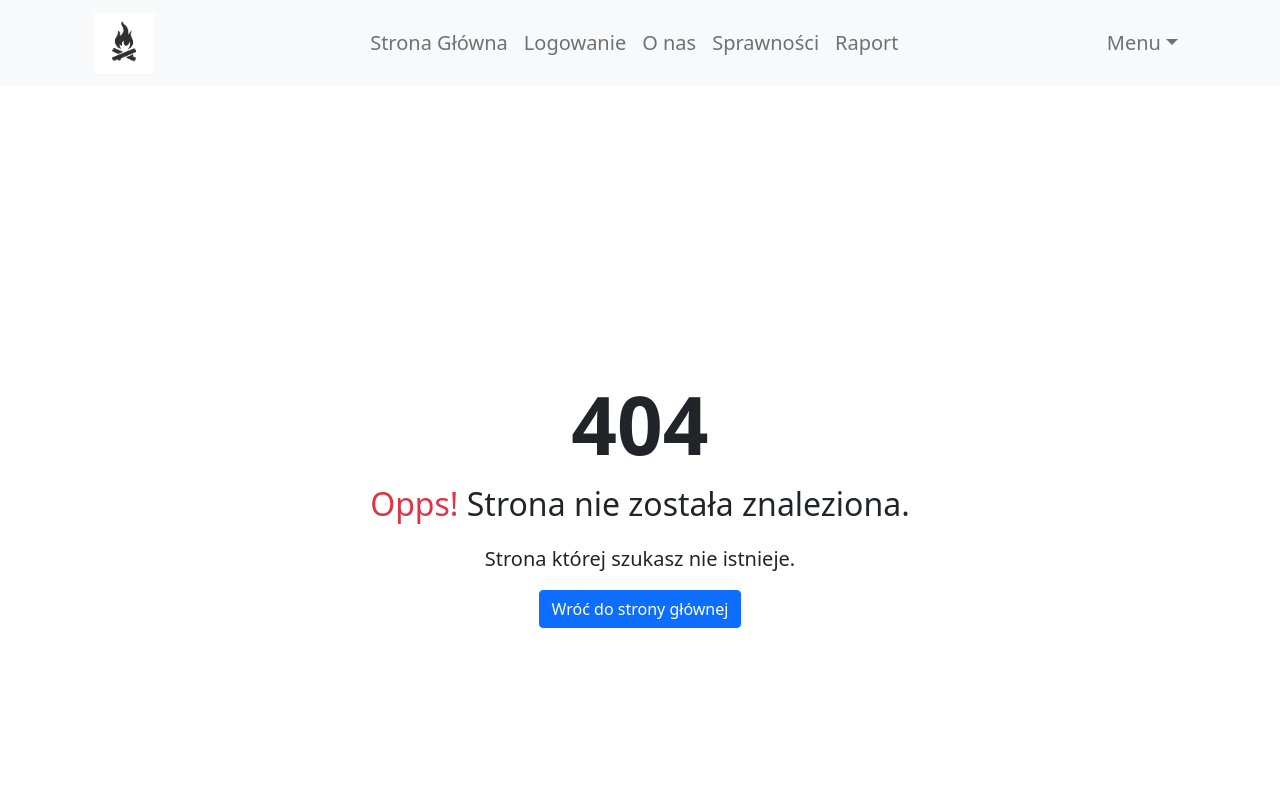
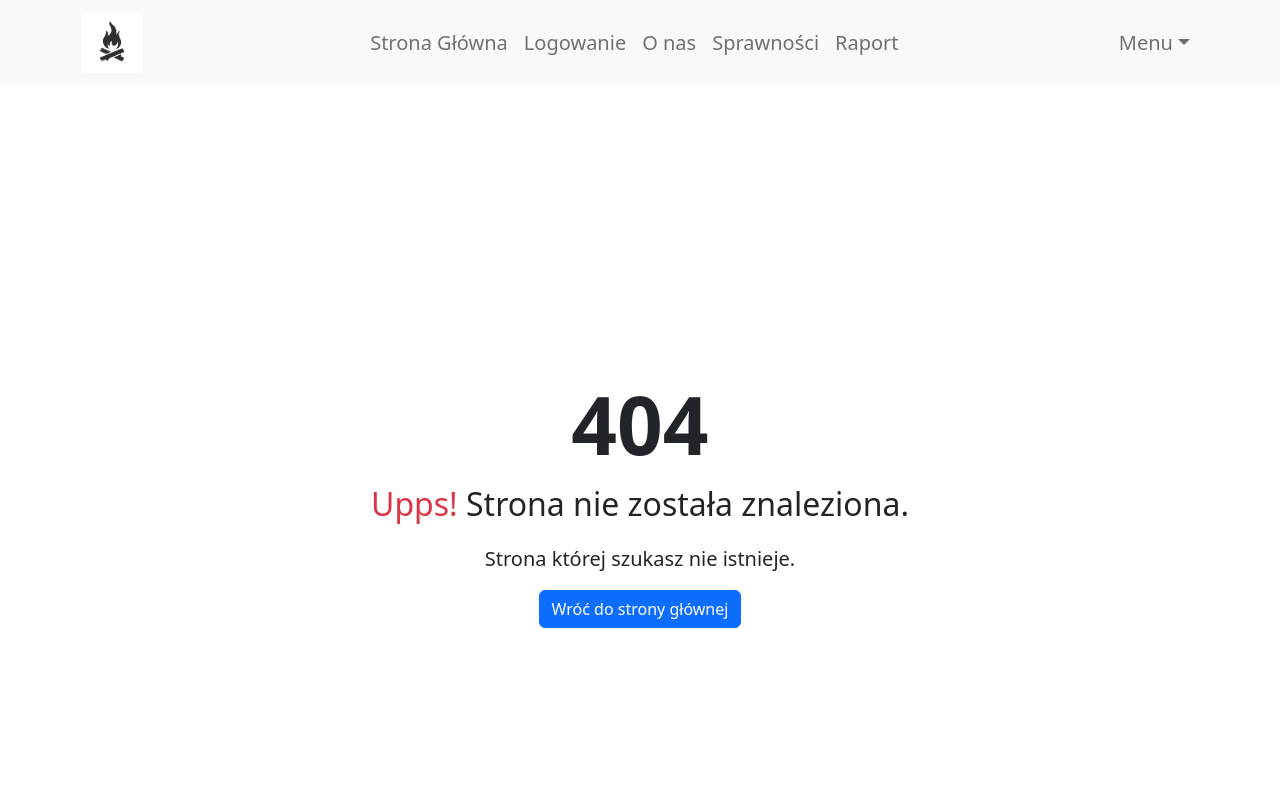
Before and after one commit to pawel150199/zastosowanie-informatyki-w-gospodarce, a React (Create React App) app in the folder harcownik-frontend/: page /raport in a window 1280 px wide. Shown: the top 800 px of the page. Built offline with nearby package versions, Linux system fonts and the light colour scheme.

Commit message:
fix commit

```diff
--- a/harcownik-frontend/src/components/notfound/NotFound.jsx
+++ b/harcownik-frontend/src/components/notfound/NotFound.jsx
@@ -2,22 +2,17 @@ import React from 'react'
 
 const NotFound = () => {
     return (
-                <div>
-                  <meta charSet="UTF-8" />
-                  <meta httpEquiv="X-UA-Compatible" content="IE=edge" />
-                  <meta name="viewport" content="width=device-width, initial-scale=1.0" />
-                  <link href="https://cdn.jsdelivr.net/npm/bootstrap@5.1.3/dist/css/bootstrap.min.css" rel="stylesheet" />
-                  <div className="d-flex align-items-center justify-content-center vh-100">
+                <div className="d-flex align-items-center justify-content-center vh-100">
                     <div className="text-center">
                       <h1 className="display-1 fw-bold">404</h1>
-                      <p className="fs-2"> <span className="text-danger">Opps!</span> Strona nie została znaleziona.</p>
+                      <p className="fs-2"> <span className="text-danger">Upps!</span> Strona nie została znaleziona.</p>
                       <p className="lead">
                         Strona której szukasz nie istnieje.
                       </p>
                       <a href="/" className="btn btn-primary">Wróć do strony głównej</a>
                     </div>
-                  </div>
                 </div>
+
 
     );
 }
```
